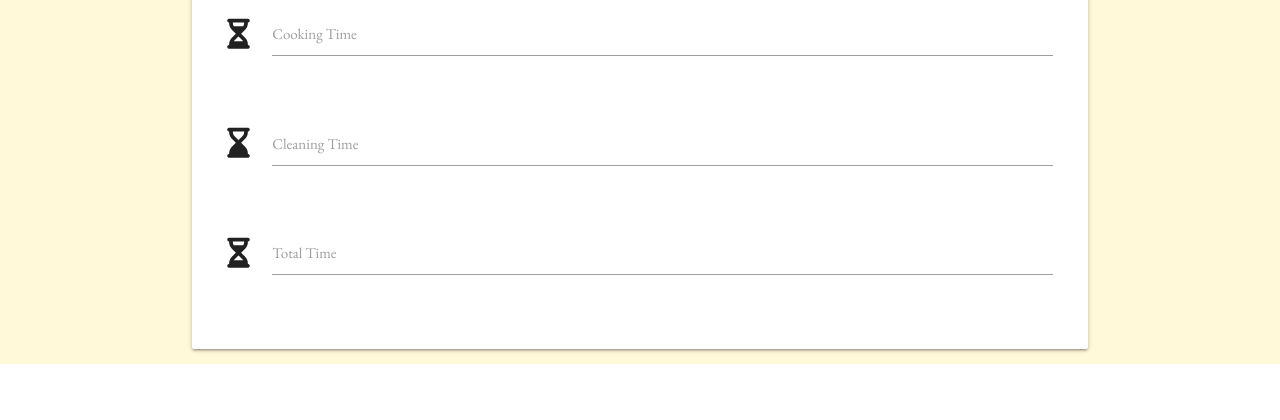
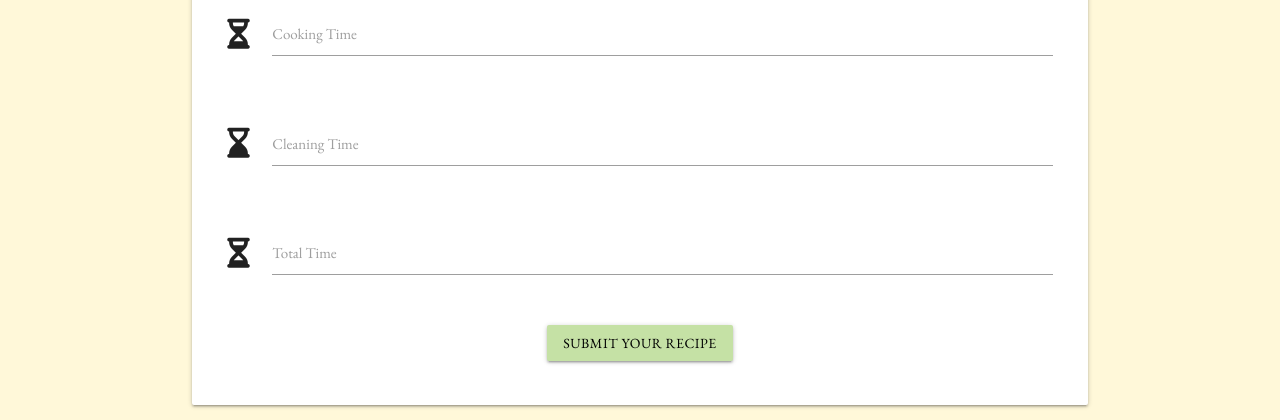
Before and after one commit to Ollie-Judge/le-cuire, a Flask app: page /manage_recipes in a window 1280 px wide. Shown: the part 723-1143 px from the top of the page. Before the commit the page ends 1087 px from the top, so only its background shows below. Run offline with Flask 2, Linux system fonts and the light colour scheme; some libraries are stand-ins or nearby versions.

Commit message:
created the ability to submit data to the mongo from the website

```diff
--- a/app.py
+++ b/app.py
@@ -106,8 +106,23 @@ def logout():
     return redirect(url_for("login"))
 
 
-@app.route("/manage_recipes")
+@app.route("/manage_recipes", methods=["GET", "POST"])
 def manage_recipes():
+    if request.method == "POST":
+        recipe = {
+            "recipe_name": request.form.get("recipe_name"),
+            "recipe_type": request.form.get("recipe_type"),
+            "ingredients": request.form.get("ingredients"),
+            "how_to_cook": request.form.get("how_to_cook"),
+            "prep_time":request.form.get("prep_time"),
+            "cook_time": request.form.get("cook_time"),
+            "cleanup_time": request.form.get("cleanup_time"),
+            "total_time": request.form.get("total_time"),
+            "created_by": session["user"]
+        }
+        mongo.db.recipes.insert_one(recipe)
+        flash("Recipe has been Added")
+        return redirect(url_for("get_recipes"))
     return render_template("manage_recipes.html")
 
 
--- a/templates/manage_recipes.html
+++ b/templates/manage_recipes.html
@@ -4,43 +4,48 @@
     <h3 class="center-align">Manage Recipes</h3>
 
     <div class="row card-panel">
-        <form class="col s12" method="POST" action="">
+        <form class="col s12 recipe-form" method="POST" action="{{ url_for('manage_recipes') }}">
+            <!-- Recipe Name -->
             <div class="row">
                 <div class="input-field col s12">
                 <i class="fas fa-scroll prefix"></i>
-                <input id="recipe_type" name="recipe_type" minlength="5" mexlength="50"
+                <input id="recipe_name" name="recipe_name" minlength="5" mexlength="50"
                 type="text" class="validate" required>
                 <label for="recipe_name">Recipe Name</label>
                 </div>
             </div>
+            <!-- Recipe Type -->
             <div class="row">
                 <div class="input-field col s12">
                     <i class="fas fa-utensils prefix"></i>
                     <select name="recipe_type" id="recipe_type" class="validate" required>
                         <option value="" disabled selected>Choose your Recipe Type</option>
-                        <option value="breakfast">Breakfast</option>
-                        <option value="lunch">Lunch</option>
-                        <option value="dinner">Dinner</option>
-                        <option value="baking">Baking</option>
+                        <option value="Breakfast">Breakfast</option>
+                        <option value="Lunch">Lunch</option>
+                        <option value="Dinner">Dinner</option>
+                        <option value="Dessert">Dessert</option>
                       </select>
                   </div>
             </div>
+            <!-- Recipe Ingredients -->
             <div class="row">
                 <div class="input-field col s12">
                     <i class="fas fa-drumstick-bite prefix"></i>
-                    <textarea id="ingredients" name="ingredients"  minlength="5" maxlength="500"
+                    <textarea id="ingredients" name="ingredients"  minlength="5" maxlength="1000"
                     class="materialize-textarea" required></textarea>
                     <label for="ingredients">Ingredients</label>
                 </div>
             </div>
+            <!-- How To Cook The Recipe -->
             <div class="row">
                 <div class="input-field col s12">
                     <i class="fas fa-mortar-pestle prefix"></i>
-                    <textarea id="how_to_cook" name="how_to_cook" minlength="5" maxlength="800"
+                    <textarea id="how_to_cook" name="how_to_cook" minlength="5" maxlength="5000"
                     class="materialize-textarea" required></textarea>
                     <label for="how_to_cook">How to Cook The Recipe</label>
                 </div>
             </div>
+            <!-- Prep Time -->
             <div class="row">
                 <div class="input-field col s12">
                     <i class="fas fa-hourglass-start prefix"></i>
@@ -49,6 +54,7 @@
                     <label for="prep_time">Preperation Time</label>
                 </div>
             </div>
+            <!-- Cooking Time -->
             <div class="row">
                 <div class="input-field col s12">
                     <i class="fas fa-hourglass-half prefix"></i>
@@ -57,6 +63,7 @@
                     <label for="cook_time">Cooking Time</label>
                 </div>
              </div>
+             <!-- Cleaning Time -->
              <div class="row">
                 <div class="input-field col s12">
                     <i class="fas fa-hourglass-end prefix"></i>
@@ -65,6 +72,7 @@
                     <label for="cleanup_time">Cleaning Time</label>
                 </div>
              </div>
+             <!-- Total Time Spent -->
              <div class="row">
                 <div class="input-field col s12">
                     <i class="fas fa-hourglass prefix"></i>
@@ -73,6 +81,14 @@
                     <label for="total_time">Total Time</label>
                 </div>
             </div>
+            <!-- Submit Button -->
+            <div class="row">
+                <div class="col s12 center-align">
+                    <button class="btn form-button light-green lighten-3 black-text" type="submit">
+                        Submit Your Recipe
+                    </button>
+                </div>
+            </div>
 
         </form>
       </div>
```
Lines whose indentation alone changed are shown as unchanged.
